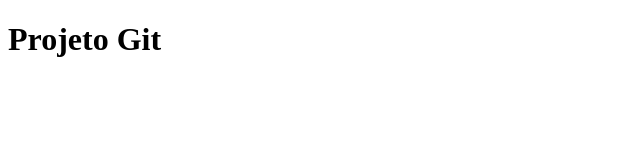
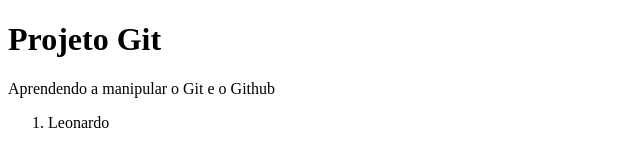
Before and after one commit to levangelisouza/projeto-git, a plain HTML site: page index.html in a window 1280 px wide. Shown: the whole page, without its empty margins (0-640 px from the left). Drawn offline with Linux system fonts and the light colour scheme.

Commit message:
fisrt modification

```diff
--- a/index.html
+++ b/index.html
@@ -7,6 +7,9 @@
 </head>
 <body>
     <h1>Projeto Git</h1>
-
+    <p>Aprendendo a manipular o Git e o Github</p>
+    <ol>
+        <li>Leonardo</li>
+    </ol>
 </body>
 </html>
```
